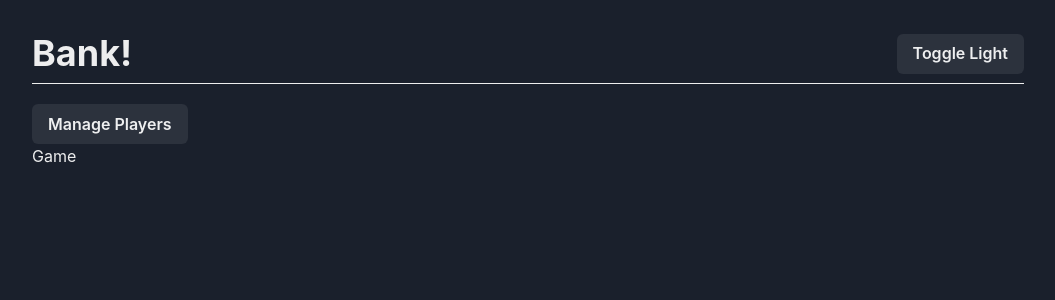
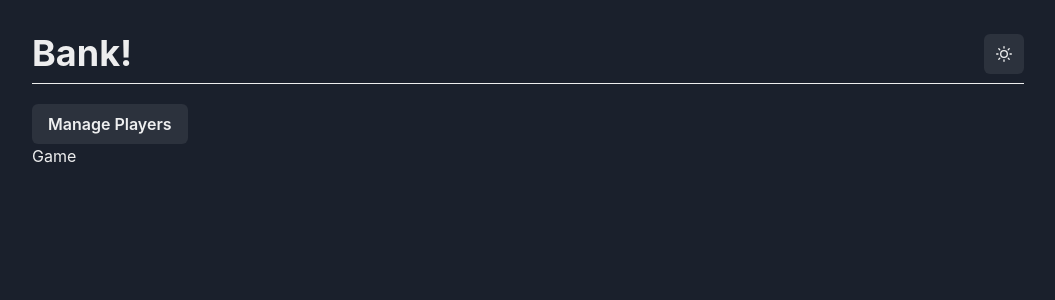
Before and after one commit to BankGameApp/Bank, a Next.js app: page / in a window 1280 px wide. Shown: the top 300 px of the page, without its empty margins (112-1167 px from the left). Built offline with nearby package versions, Linux system fonts and the light colour scheme.

Commit message:
updated theme toggler and moved it into it's own component

```diff
--- /dev/null
+++ b/components/ToggleTheme.jsx
@@ -0,0 +1,21 @@
+import React from 'react'
+import {
+  IconButton,
+  useColorMode,
+} from '@chakra-ui/react'
+import { MoonIcon, SunIcon } from '@chakra-ui/icons'
+
+const ToggleTheme = () => {
+  const { colorMode, toggleColorMode } = useColorMode()
+  const isDark = colorMode === 'dark'
+
+  return (
+    <IconButton
+      aria-label="Toggle theme"
+      icon={isDark ? <SunIcon /> : <MoonIcon />}
+      onClick={toggleColorMode}
+    />
+  )
+}
+
+export default ToggleTheme
--- a/components/index.js
+++ b/components/index.js
@@ -1,4 +1,9 @@
 import Game from './Game'
 import PlayerDrawer from './PlayerDrawer'
+import ToggleTheme from './ToggleTheme'
 
-export { Game, PlayerDrawer }
+export {
+  Game,
+  PlayerDrawer,
+  ToggleTheme,
+}
--- a/package.json
+++ b/package.json
@@ -10,6 +10,7 @@
     "start": "next start"
   },
   "dependencies": {
+    "@chakra-ui/icons": "^2.0.19",
     "@chakra-ui/react": "^2.6.1",
     "@emotion/react": "^11.11.0",
     "@emotion/styled": "^11.11.0",
--- a/pages/index.jsx
+++ b/pages/index.jsx
@@ -1,16 +1,16 @@
 import React from 'react'
 import {
   Heading,
-  Button,
-  useColorMode,
   Flex,
   Box
 } from '@chakra-ui/react'
-import { Game, PlayerDrawer } from '../components'
+import {
+  Game,
+  PlayerDrawer,
+  ToggleTheme,
+} from '../components'
 
 const Home = () => {
-  const { colorMode, toggleColorMode } = useColorMode()
-
   return (
     <>
       <Flex
@@ -21,9 +21,7 @@ const Home = () => {
         marginBottom='5'
       >
         <Heading textAlign='center'>Bank!</Heading>
-        <Button onClick={toggleColorMode}>
-          Toggle {colorMode === 'light' ? 'Dark' : 'Light'}
-        </Button>
+        <ToggleTheme />
       </Flex>
       <Box>
         <PlayerDrawer />
```
Also changed, not shown: 1 other file (tests, documents, lock files or other folders).
